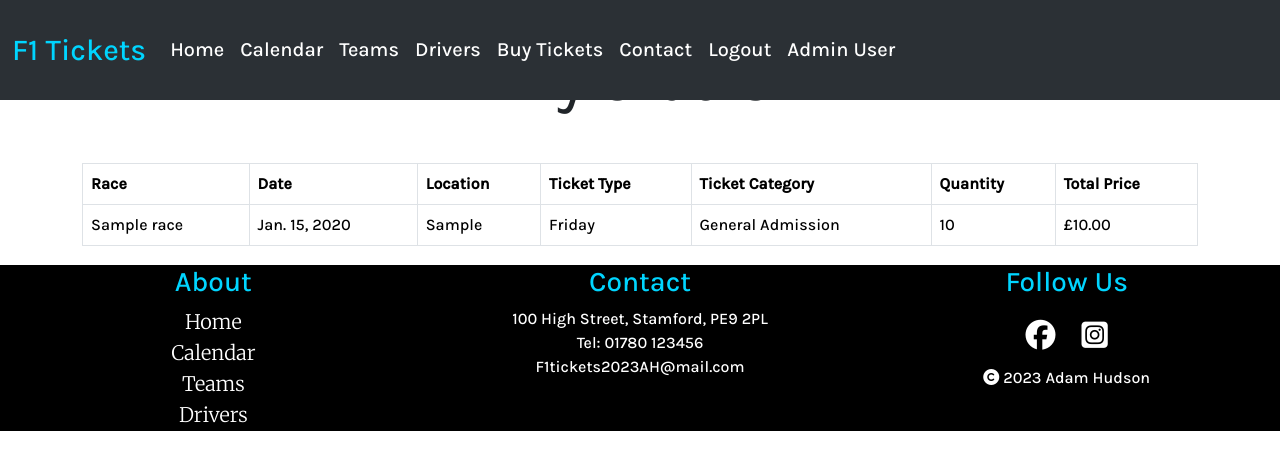
After one commit to Huddy2022/f1-tickets, a Django app: page /my_orders in a window 1280 px wide. The commit adds this page. Shown: the top 470 px of the page. Run offline with Django 3.2, Linux system fonts and the light colour scheme; a user stored in the database is signed in; tables that the repository leaves empty hold one stand-in row (values such as "Sample post"); some libraries are stand-ins or nearby versions.

Commit message:
add total price to models and form in buy tickets.html, plus add a new html for my_orders so users can see what tickets they have purchased

```diff
--- a/Tickets/admin.py
+++ b/Tickets/admin.py
@@ -16,6 +16,6 @@ class CustomerAdmin(admin.ModelAdmin):
 @admin.register(Order)
 class BookingAdmin(admin.ModelAdmin):
     list_display = ('user', 'race', 'ticket_type', 'ticket_category',
-                    'quantity', 'order_date')
+                    'quantity', 'total_price', 'order_date')
     search_fields = ['user', 'race']
     list_filter = ('user', 'race')
--- a/Tickets/models.py
+++ b/Tickets/models.py
@@ -33,5 +33,9 @@ class Order(models.Model):
     quantity = models.PositiveIntegerField(default=1)
     order_date = models.DateTimeField(auto_now_add=True)
 
+    # Add the total_price field
+    total_price = models.DecimalField(
+        max_digits=10, decimal_places=2, default=0)
+
     def __str__(self):
         return f"{self.user.username} - {self.race.name}"
--- a/Tickets/urls.py
+++ b/Tickets/urls.py
@@ -10,6 +10,7 @@ urlpatterns = [
     path('teams', views.teams, name='teams'),
     path('drivers', views.drivers, name='drivers'),
     path('buy_tickets', views.buy_tickets, name='buy_tickets'),
+    path('my_orders', views.my_orders, name='my_orders'),
     path('contact', views.contact, name='contact'),
     path('admin/', admin.site.urls, name='admin'),
 ]
--- a/Tickets/views.py
+++ b/Tickets/views.py
@@ -1,5 +1,7 @@
 from django.shortcuts import render, get_object_or_404
 from .models import Race, Order
+# Import login_required decorator
+from django.contrib.auth.decorators import login_required
 
 # Define index view
 
@@ -25,17 +27,40 @@ def drivers(request):
 
 
 def buy_tickets(request):
+    ticket_prices = {
+        'friday-general': 70,
+        'friday-grandstand': 150,
+        'saturday-general': 100,
+        'saturday-grandstand': 200,
+        'sunday-general': 120,
+        'sunday-grandstand': 250,
+        'all-general': 250,
+        'all-grandstand': 500,
+    }
+
     if request.method == 'POST':
-        races = Race.objects.all()
+        # Get the form data from request.POST
+        race_name = request.POST.get('race')
+        ticket_type = request.POST.get('ticket_type')
+        ticket_category = request.POST.get('ticket_category')
+        quantity = request.POST.get('quantity')
 
-        # Get the race name from the query parameters if it exists
-        race_name = request.GET.get('race_name', None)
-        context = {
-            'races': races,
-            'default_race': race_name,  # Pass the race name as context variable
-        }
+        # Get the Race object based on the selected race name
+        race = Race.objects.get(name=race_name)
 
-        return render(request, 'buy_tickets.html', context)
+        # Calculate the total price based on the selected options
+        option_key = f"{ticket_type}-{ticket_category}"
+        total_price = ticket_prices.get(option_key, 0) * int(quantity)
+
+        # Save the ticket booking information with the user information
+        Order.objects.create(
+            user=request.user,
+            race=race,
+            ticket_type=ticket_type,
+            ticket_category=ticket_category,
+            quantity=quantity,
+            total_price=total_price,
+        )
 
     races = Race.objects.all()
     default_race = races.first() if races.exists() else None
@@ -49,3 +74,15 @@ def buy_tickets(request):
 
 def contact(request):
     return render(request, 'contact.html')
+
+
+@login_required
+def my_orders(request):
+    # Get all orders related to the currently logged-in user
+    orders = Order.objects.filter(user=request.user)
+
+    context = {
+        'orders': orders,
+    }
+
+    return render(request, 'my_orders.html', context)
--- a/templates/base.html
+++ b/templates/base.html
@@ -66,11 +66,10 @@
               <a class="nav-link nav" href="/calendar">Calendar</a>
               <a class="nav-link nav" href="/teams">Teams</a>
               <a class="nav-link nav" href="/drivers">Drivers</a>
-            <a class="nav-link nav" href="/buy_tickets">Buy Tickets</a>
+              <a class="nav-link nav" href="/buy_tickets">Buy Tickets</a>
               <a class="nav-link nav" href="#contact">Contact</a>
-              {% if user.is_authenticated %}
-              {% if not user.is_superuser %}
-              <a class="nav-link nav" href="/reservations">My Orders</a>
+              {% if user.is_authenticated %} {% if not user.is_superuser %}
+              <a class="nav-link nav" href="/my_orders">My Orders</a>
               {% endif %}
               <a class="nav-link nav" href="{% url 'account_logout' %}"
                 >Logout</a
--- /dev/null
+++ b/templates/my_orders.html
@@ -0,0 +1,35 @@
+{% extends "base.html" %} {% block content %}
+<div class="container">
+  <h1 class="display-4 text-center my-5">My Orders</h1>
+  {% if orders %}
+  <table class="table table-bordered">
+    <thead>
+      <tr>
+        <th>Race</th>
+        <th>Date</th>
+        <th>Location</th>
+        <th>Ticket Type</th>
+        <th>Ticket Category</th>
+        <th>Quantity</th>
+        <th>Total Price</th>
+      </tr>
+    </thead>
+    <tbody>
+      {% for order in orders %}
+      <tr>
+        <td>{{ order.race.name }}</td>
+        <td>{{ order.race.date }}</td>
+        <td>{{ order.race.location }}</td>
+        <td>{{ order.get_ticket_type_display }}</td>
+        <td>{{ order.get_ticket_category_display }}</td>
+        <td>{{ order.quantity }}</td>
+        <td>£{{ order.total_price }}</td>
+      </tr>
+      {% endfor %}
+    </tbody>
+  </table>
+  {% else %}
+  <p class="text-center">You have no orders yet.</p>
+  {% endif %}
+</div>
+{% endblock %}
```
Also changed, not shown: templates/buy_tickets.html (+58 -0 lines), Tickets/migrations/0002_order_total_price.py (added).
